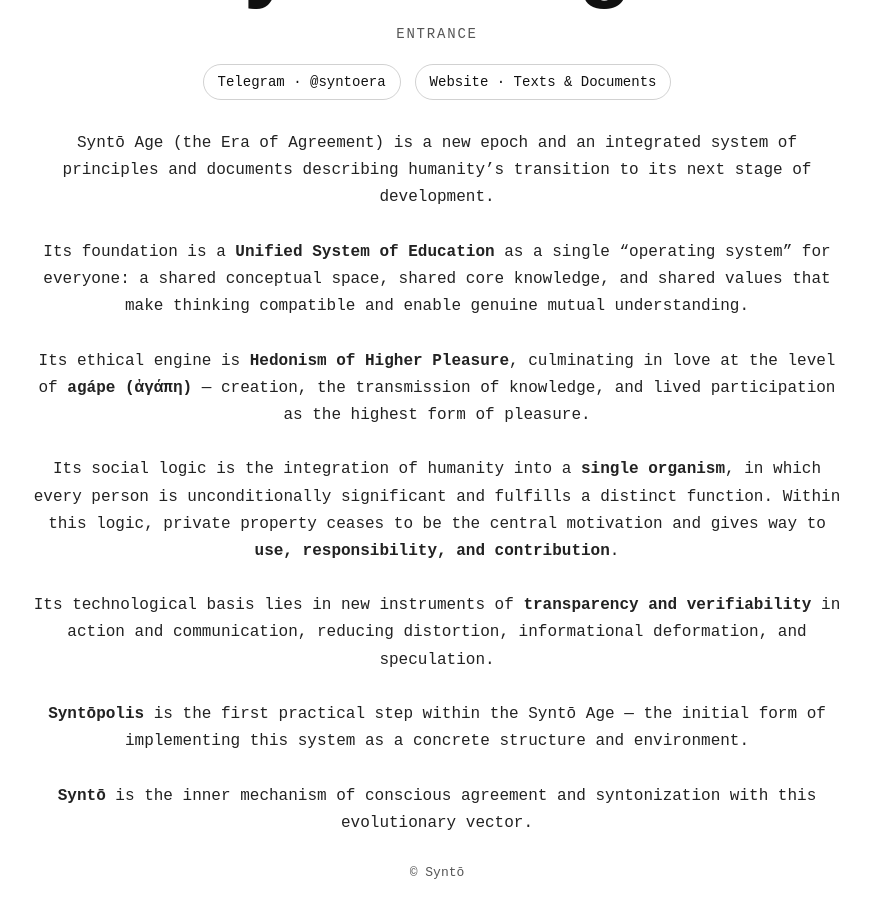
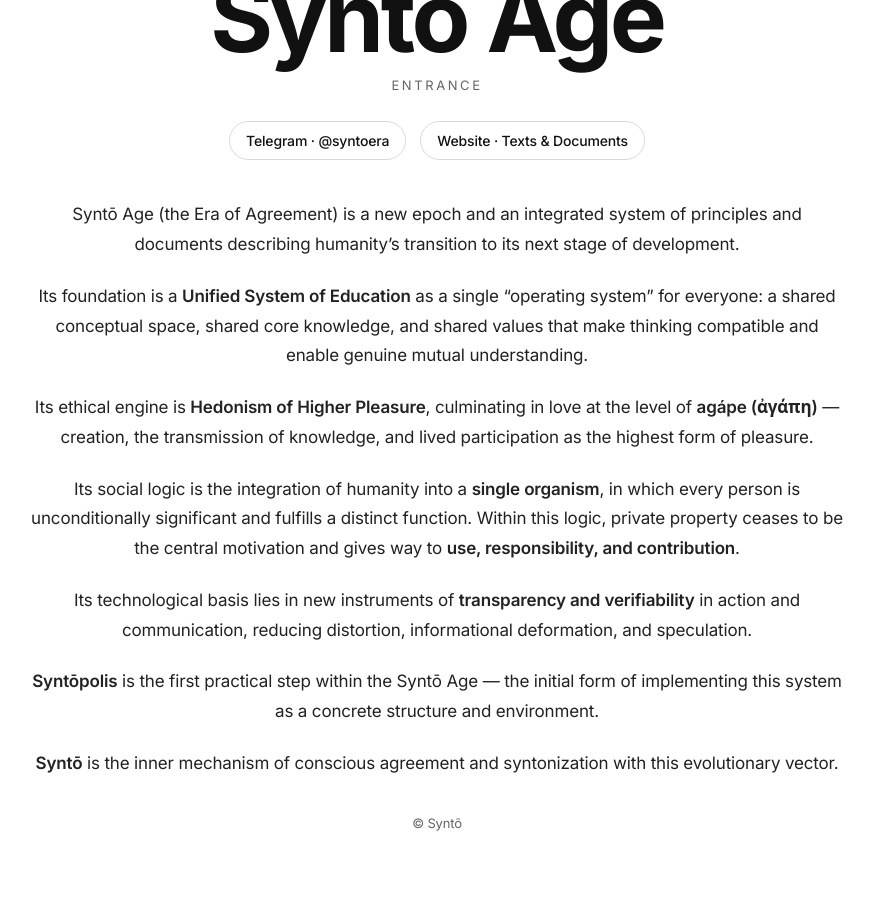
Before and after one commit to yuriusvento/Web-Hostiog, a plain HTML site: page index.html in a window 1280 px wide. Shown: the whole page, without its empty margins (203-1077 px from the left). After the commit the page ends 895 px from the top, so only its background shows below. Drawn offline with Linux system fonts and the light colour scheme.

Commit message:
Update landing

```diff
--- a/index.html
+++ b/index.html
@@ -4,109 +4,162 @@
   <meta charset="utf-8" />
   <meta name="viewport" content="width=device-width, initial-scale=1" />
   <title>Syntō Age — Entrance</title>
+
+  <!-- Inter — modern industry standard -->
+  <link rel="preconnect" href="https://fonts.googleapis.com">
+  <link rel="preconnect" href="https://fonts.gstatic.com" crossorigin>
+  <link href="https://fonts.googleapis.com/css2?family=Inter:wght@400;500;600;700&display=swap" rel="stylesheet">
+
   <style>
-    :root { --fg:#111; --muted:#555; --bg:#fff; }
-
-    html, body { height: 100%; }
-    body{
-      margin:0;
-      background:var(--bg);
-      color:var(--fg);
-      display:flex;
-      align-items:center;
-      justify-content:center;
-      font-family: "American Typewriter", "Courier Prime", "Courier New", Courier, monospace;
-      font-weight: 400;
+    :root {
+      --fg: #111;
+      --muted: #666;
+      --bg: #ffffff;
+      --border: rgba(0,0,0,0.15);
     }
 
-    .wrap{
-      width:min(920px, 92vw);
-      text-align:center;
-      padding: 56px 0;
+    * {
+      box-sizing: border-box;
     }
 
-    h1{
-      margin: 0 0 14px 0;
-      font-size: clamp(56px, 8vw, 92px);
-      letter-spacing: 0.5px;
+    html, body {
+      height: 100%;
+      margin: 0;
+    }
+
+    body {
+      background: var(--bg);
+      color: var(--fg);
+      display: flex;
+      align-items: center;
+      justify-content: center;
+      font-family: Inter, system-ui, -apple-system, BlinkMacSystemFont,
+                   "Segoe UI", Roboto, Helvetica, Arial, sans-serif;
+      font-weight: 400;
+      letter-spacing: -0.01em;
+    }
+
+    .wrap {
+      width: min(900px, 92vw);
+      padding: 64px 0;
+      text-align: center;
+    }
+
+    h1 {
+      margin: 0 0 12px 0;
+      font-size: clamp(56px, 8vw, 96px);
+      font-weight: 700;
+      letter-spacing: -0.035em;
       line-height: 1;
     }
 
-    .subtitle{
-      margin: 0 0 22px 0;
-      font-size: 14px;
+    .subtitle {
+      margin-bottom: 28px;
+      font-size: 13px;
+      letter-spacing: 0.2em;
+      text-transform: uppercase;
       color: var(--muted);
-      letter-spacing: 1.8px;
-      text-transform: uppercase;
     }
 
-    .links{
-      margin: 0 0 30px 0;
-      display:flex;
+    .links {
+      display: flex;
+      justify-content: center;
       gap: 14px;
-      justify-content:center;
       flex-wrap: wrap;
+      margin-bottom: 40px;
     }
 
-    .links a{
-      display:inline-block;
-      text-decoration:none;
+    .links a {
+      text-decoration: none;
       color: var(--fg);
-      border: 1px solid rgba(0,0,0,0.18);
-      padding: 10px 14px;
+      border: 1px solid var(--border);
+      padding: 10px 16px;
       border-radius: 999px;
       font-size: 14px;
-      line-height: 1;
-      transition: transform 0.08s ease, border-color 0.08s ease;
-    }
-    .links a:hover{
-      transform: translateY(-1px);
-      border-color: rgba(0,0,0,0.35);
+      font-weight: 500;
+      transition: border-color 0.15s ease, transform 0.15s ease;
     }
 
-    .synopsis{
-      margin: 0 auto;
-      width: min(820px, 92vw);
-      font-size: 16px;
-      line-height: 1.7;
-      color: #222;
-      text-align: center;
-      white-space: normal;
+    .links a:hover {
+      border-color: rgba(0,0,0,0.35);
+      transform: translateY(-1px);
     }
 
-    .synopsis b{ font-weight: 700; }
+    .synopsis {
+      max-width: 820px;
+      margin: 0 auto;
+      font-size: 17px;
+      line-height: 1.75;
+      color: #222;
+    }
 
-    .footer{
-      margin-top: 28px;
+    .synopsis p {
+      margin: 0 0 22px 0;
+    }
+
+    .synopsis b {
+      font-weight: 600;
+    }
+
+    .footer {
+      margin-top: 36px;
       font-size: 13px;
       color: var(--muted);
     }
   </style>
 </head>
+
 <body>
   <main class="wrap">
     <h1>Syntō Age</h1>
     <div class="subtitle">Entrance</div>
 
-    <nav class="links" aria-label="Links">
-      <a href="https://t.me/syntoera" target="_blank" rel="noopener noreferrer">Telegram · @syntoera</a>
-      <a href="https://yuriusvento.github.io/syntopolis/" target="_blank" rel="noopener noreferrer">Website · Texts & Documents</a>
+    <nav class="links">
+      <a href="https://t.me/syntoera" target="_blank" rel="noopener">Telegram · @syntoera</a>
+      <a href="https://yuriusvento.github.io/syntopolis/" target="_blank" rel="noopener">
+        Website · Texts & Documents
+      </a>
     </nav>
 
     <section class="synopsis">
-      Syntō Age (the Era of Agreement) is a new epoch and an integrated system of principles and documents describing humanity’s transition to its next stage of development.
-      <br><br>
-      Its foundation is a <b>Unified System of Education</b> as a single “operating system” for everyone: a shared conceptual space, shared core knowledge, and shared values that make thinking compatible and enable genuine mutual understanding.
-      <br><br>
-      Its ethical engine is <b>Hedonism of Higher Pleasure</b>, culminating in love at the level of <b>agápe (ἀγάπη)</b> — creation, the transmission of knowledge, and lived participation as the highest form of pleasure.
-      <br><br>
-      Its social logic is the integration of humanity into a <b>single organism</b>, in which every person is unconditionally significant and fulfills a distinct function. Within this logic, private property ceases to be the central motivation and gives way to <b>use, responsibility, and contribution</b>.
-      <br><br>
-      Its technological basis lies in new instruments of <b>transparency and verifiability</b> in action and communication, reducing distortion, informational deformation, and speculation.
-      <br><br>
-      <b>Syntōpolis</b> is the first practical step within the Syntō Age — the initial form of implementing this system as a concrete structure and environment.
-      <br><br>
-      <b>Syntō</b> is the inner mechanism of conscious agreement and syntonization with this evolutionary vector.
+      <p>
+        Syntō Age (the Era of Agreement) is a new epoch and an integrated system of principles and documents
+        describing humanity’s transition to its next stage of development.
+      </p>
+
+      <p>
+        Its foundation is a <b>Unified System of Education</b> as a single “operating system” for everyone:
+        a shared conceptual space, shared core knowledge, and shared values that make thinking compatible
+        and enable genuine mutual understanding.
+      </p>
+
+      <p>
+        Its ethical engine is <b>Hedonism of Higher Pleasure</b>, culminating in love at the level of
+        <b>agápe (ἀγάπη)</b> — creation, the transmission of knowledge, and lived participation as the
+        highest form of pleasure.
+      </p>
+
+      <p>
+        Its social logic is the integration of humanity into a <b>single organism</b>, in which every
+        person is unconditionally significant and fulfills a distinct function. Within this logic,
+        private property ceases to be the central motivation and gives way to
+        <b>use, responsibility, and contribution</b>.
+      </p>
+
+      <p>
+        Its technological basis lies in new instruments of <b>transparency and verifiability</b> in action
+        and communication, reducing distortion, informational deformation, and speculation.
+      </p>
+
+      <p>
+        <b>Syntōpolis</b> is the first practical step within the Syntō Age — the initial form of
+        implementing this system as a concrete structure and environment.
+      </p>
+
+      <p>
+        <b>Syntō</b> is the inner mechanism of conscious agreement and syntonization with this evolutionary
+        vector.
+      </p>
     </section>
 
     <div class="footer">© Syntō</div>
```
Also changed, not shown: index copy.html (added, +115 -0 lines).
